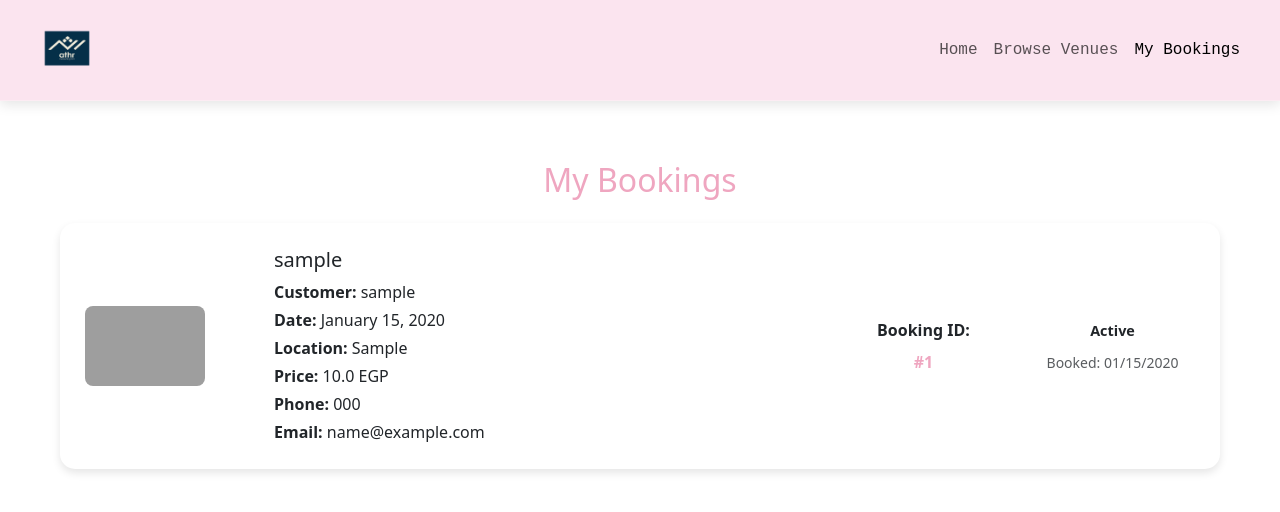
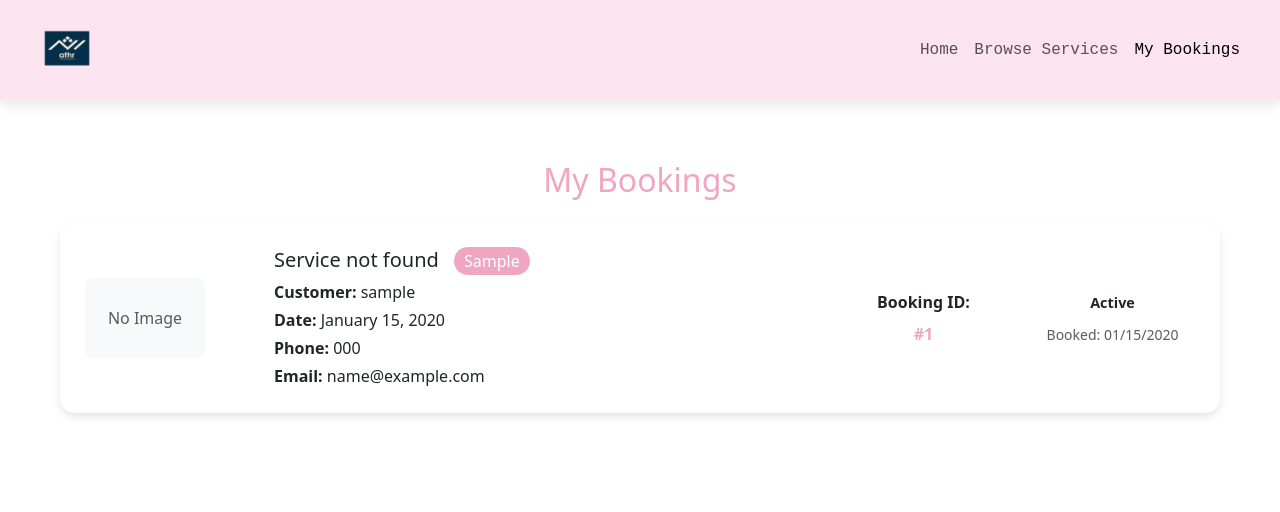
Before and after one commit to Ali-Moataz25/grad-website, a Flask app: page /my_bookings in a window 1280 px wide. Shown: the top 512 px of the page. Run offline with Flask 3, Linux system fonts and the light colour scheme; the visitor is signed in with stand-in values (Sample User, id 1); tables that the repository leaves empty hold one stand-in row (values such as "Sample post"); grey boxes are pictures that could not be loaded.

Commit message:
fix booking

```diff
--- a/main.py
+++ b/main.py
@@ -3,6 +3,7 @@
 from flask_sqlalchemy import SQLAlchemy
 from models import db, User, Venue, Admin, Makeupartist, Weddingplanner, Hairdresser, Venuedetails, Booking
 from datetime import datetime, timedelta
+from sqlalchemy.orm import foreign, remote, joinedload
 
 app = Flask(__name__)
 CORS(app, resources={r"/*": {"origins": "*"}}, supports_credentials=True)
@@ -46,19 +47,28 @@
     return render_template("home_page.html")
 
 @app.route("/booking")
-@app.route("/booking/<int:venue_id>")
-def booking(venue_id=None):
+@app.route("/booking/<service_type>/<int:service_id>")
+def booking(service_type=None, service_id=None):
     # Check if user is logged in
     if 'username' not in session:
         return redirect(url_for('login'))
 
-    if venue_id:
-        venue = Venue.query.get(venue_id)
-        if not venue:
-            return "Venue not found", 404
-        return render_template("booking.html", venue=venue, datetime=datetime, timedelta=timedelta)
-    else:
-        return render_template("booking.html")
+    # Get service details if service_id is provided
+    service = None
+    if service_id:
+        if service_type == 'venue':
+            service = Venue.query.get(service_id)
+        elif service_type == 'makeupartist':
+            service = Makeupartist.query.get(service_id)
+        elif service_type == 'hairdresser':
+            service = Hairdresser.query.get(service_id)
+        elif service_type == 'weddingplanner':
+            service = Weddingplanner.query.get(service_id)
+
+        if not service:
+            return redirect(url_for('services'))
+
+    return render_template("booking.html", service=service, service_type=service_type, datetime=datetime, timedelta=timedelta)
 
 @app.route("/login")
 def login():
@@ -303,33 +313,45 @@
             return jsonify({"success": False, "message": "User not found"}), 404
 
         # Get form data
-        venue_id = int(request.form.get('venue_id'))
+        service_type = request.form.get('service_type')
+        service_id = int(request.form.get('service_id'))
         booking_date = request.form.get('date')
 
-        # Validate venue exists
-        venue = Venue.query.get(venue_id)
-        if not venue:
-            return jsonify({"success": False, "message": "Venue not found"}), 404
+        # Validate service exists based on type
+        service = None
+        if service_type == 'venue':
+            service = Venue.query.get(service_id)
+        elif service_type == 'makeupartist':
+            service = Makeupartist.query.get(service_id)
+        elif service_type == 'hairdresser':
+            service = Hairdresser.query.get(service_id)
+        elif service_type == 'weddingplanner':
+            service = Weddingplanner.query.get(service_id)
+
+        if not service:
+            return jsonify({"success": False, "message": f"{service_type.title()} not found"}), 404
 
         # Convert string date to date object
         booking_date_obj = datetime.strptime(booking_date, '%Y-%m-%d').date()
 
-        # Check if venue is already booked on this date
+        # Check if service is already booked on this date
         existing_booking = Booking.query.filter_by(
-            venue_id=venue_id,
+            service_type=service_type,
+            service_id=service_id,
             booking_date=booking_date_obj
         ).filter(Booking.status != 'cancelled').first()
 
         if existing_booking:
             return jsonify({
                 "success": False,
-                "message": "Sorry, this venue is already booked on the selected date"
+                "message": f"Sorry, this {service_type} is already booked on the selected date"
             }), 400
 
         # Create booking
         booking = Booking(
             user_id=user.id,
-            venue_id=venue_id,
+            service_type=service_type,
+            service_id=service_id,
             booking_date=booking_date_obj
         )
 
@@ -349,25 +371,36 @@
             "message": f"Error creating booking: {str(e)}"
         }), 500
 
-@app.route('/check_venue_availability', methods=['POST'])
-def check_venue_availability():
-    """Check if a venue is available on a specific date"""
+@app.route('/check_service_availability', methods=['POST'])
+def check_service_availability():
+    """Check if a service is available on a specific date"""
     try:
         data = request.get_json()
-        venue_id = int(data.get('venue_id'))
+        service_type = data.get('service_type')
+        service_id = int(data.get('service_id'))
         booking_date = data.get('date')
 
-        # Validate venue exists
-        venue = Venue.query.get(venue_id)
-        if not venue:
-            return jsonify({"available": False, "error": "Venue not found"}), 404
+        # Validate service exists based on type
+        service = None
+        if service_type == 'venue':
+            service = Venue.query.get(service_id)
+        elif service_type == 'makeupartist':
+            service = Makeupartist.query.get(service_id)
+        elif service_type == 'hairdresser':
+            service = Hairdresser.query.get(service_id)
+        elif service_type == 'weddingplanner':
+            service = Weddingplanner.query.get(service_id)
+
+        if not service:
+            return jsonify({"available": False, "error": f"{service_type.title()} not found"}), 404
 
         # Convert string date to date object
         booking_date_obj = datetime.strptime(booking_date, '%Y-%m-%d').date()
 
         # Check for existing bookings (excluding cancelled ones)
         existing_booking = Booking.query.filter_by(
-            venue_id=venue_id,
+            service_type=service_type,
+            service_id=service_id,
             booking_date=booking_date_obj
         ).filter(Booking.status != 'cancelled').first()
 
@@ -386,7 +419,14 @@
     if not user:
         return redirect(url_for('login'))
 
-    bookings = Booking.query.filter_by(user_id=user.id).order_by(Booking.created_at.desc()).all()
+    bookings = Booking.query.filter_by(user_id=user.id)\
+        .options(
+            joinedload(Booking.venue_service),
+            joinedload(Booking.makeupartist_service),
+            joinedload(Booking.hairdresser_service),
+            joinedload(Booking.weddingplanner_service)
+        )\
+        .order_by(Booking.created_at.desc()).all()
     return render_template('my_bookings.html', bookings=bookings)
 
 if __name__ == '__main__':
--- a/templates/my_bookings.html
+++ b/templates/my_bookings.html
@@ -60,6 +60,14 @@
       color: #EFA6C0;
       font-weight: bold;
     }
+    .service-type-badge {
+      background-color: #EFA6C0;
+      color: white;
+      padding: 3px 10px;
+      border-radius: 15px;
+      font-size: 0.8em;
+      margin-left: 10px;
+    }
   </style>
 </head>
 <body>
@@ -71,7 +79,7 @@
       </a>
       <div class="navbar-nav ms-auto">
         <a class="nav-link" href="/">Home</a>
-        <a class="nav-link" href="/services/venue">Browse Venues</a>
+        <a class="nav-link" href="/services">Browse Services</a>
         <a class="nav-link active" href="/my_bookings">My Bookings</a>
       </div>
     </div>
@@ -85,9 +93,9 @@
       <div class="booking-card">
         <div class="row align-items-center">
           <div class="col-md-2">
-            {% if booking.venue_service.media %}
-              {% set image_filename = booking.venue_service.media.split('\\')[-1].split('/')[-1] %}
-              <img src="/static/images/{{ image_filename }}" alt="{{ booking.venue_service.username }}" class="booking-image">
+            {% if booking.service and booking.service.media %}
+              {% set image_filename = booking.service.media.split('\\')[-1].split('/')[-1] %}
+              <img src="/static/images/{{ image_filename }}" alt="{{ booking.service.username }}" class="booking-image">
             {% else %}
               <div class="booking-image bg-light d-flex align-items-center justify-content-center">
                 <span class="text-muted">No Image</span>
@@ -96,11 +104,16 @@
           </div>
 
           <div class="col-md-6">
-            <h5 class="mb-2">{{ booking.venue_service.username }}</h5>
+            <h5 class="mb-2">
+              {{ booking.service.username if booking.service else 'Service not found' }}
+              <span class="service-type-badge">{{ booking.service_type|title }}</span>
+            </h5>
             <p class="mb-1"><strong>Customer:</strong> {{ booking.customer.username }}</p>
             <p class="mb-1"><strong>Date:</strong> {{ booking.booking_date.strftime('%B %d, %Y') }}</p>
-            <p class="mb-1"><strong>Location:</strong> {{ booking.venue_service.location }}</p>
-            <p class="mb-1"><strong>Price:</strong> {{ booking.venue_service.price }} EGP</p>
+            {% if booking.service %}
+            <p class="mb-1"><strong>Location:</strong> {{ booking.service.location }}</p>
+            <p class="mb-1"><strong>Price:</strong> {{ booking.service.price }} EGP</p>
+            {% endif %}
             {% if booking.customer.phone_number %}
             <p class="mb-1"><strong>Phone:</strong> {{ booking.customer.phone_number }}</p>
             {% endif %}
@@ -131,8 +144,8 @@
       <div class="no-bookings">
         <h4>No Bookings Yet</h4>
         <p>You haven't made any bookings yet.</p>
-        <a href="/services/venue" class="btn btn-primary" style="background-color: #EFA6C0; border: none;">
-          Browse Venues
+        <a href="/services" class="btn btn-primary" style="background-color: #EFA6C0; border: none;">
+          Browse Services
         </a>
       </div>
     {% endif %}
--- a/templates/service_details.html
+++ b/templates/service_details.html
@@ -54,11 +54,7 @@
     {% endif %}
 
     <div class="booking-actions">
-      {% if service_type == 'venue' %}
-        <a href="/booking/{{ service.id }}" class="book-button">Book This Venue</a>
-      {% else %}
-        <a href="/booking" class="book-button">Book This {{ service_type|title }}</a>
-      {% endif %}
+      <a href="/booking/{{ service_type }}/{{ service.id }}" class="book-button">Book This {{ service_type|title }}</a>
       <a href="/services/{{ service_type }}" class="back-button">Back to {{ service_type|title }}s</a>
     </div>
   </main>
```
Also changed, not shown: models.py (+44 -4 lines), static/css/service_details.css (+21 -4 lines), templates/booking.html (+23 -22 lines), static/images/ariundhy1jt91.jpg (added), static/images/wp8775538.jpg (added).
